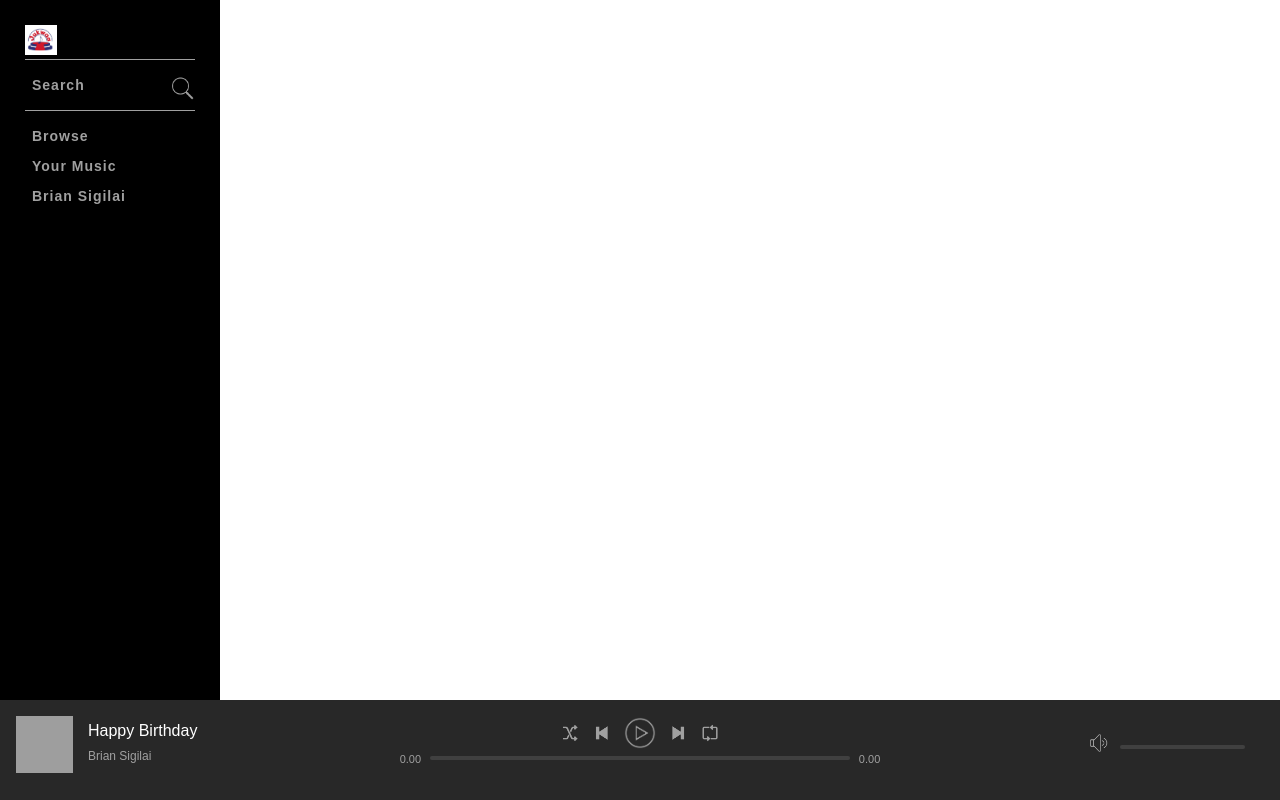
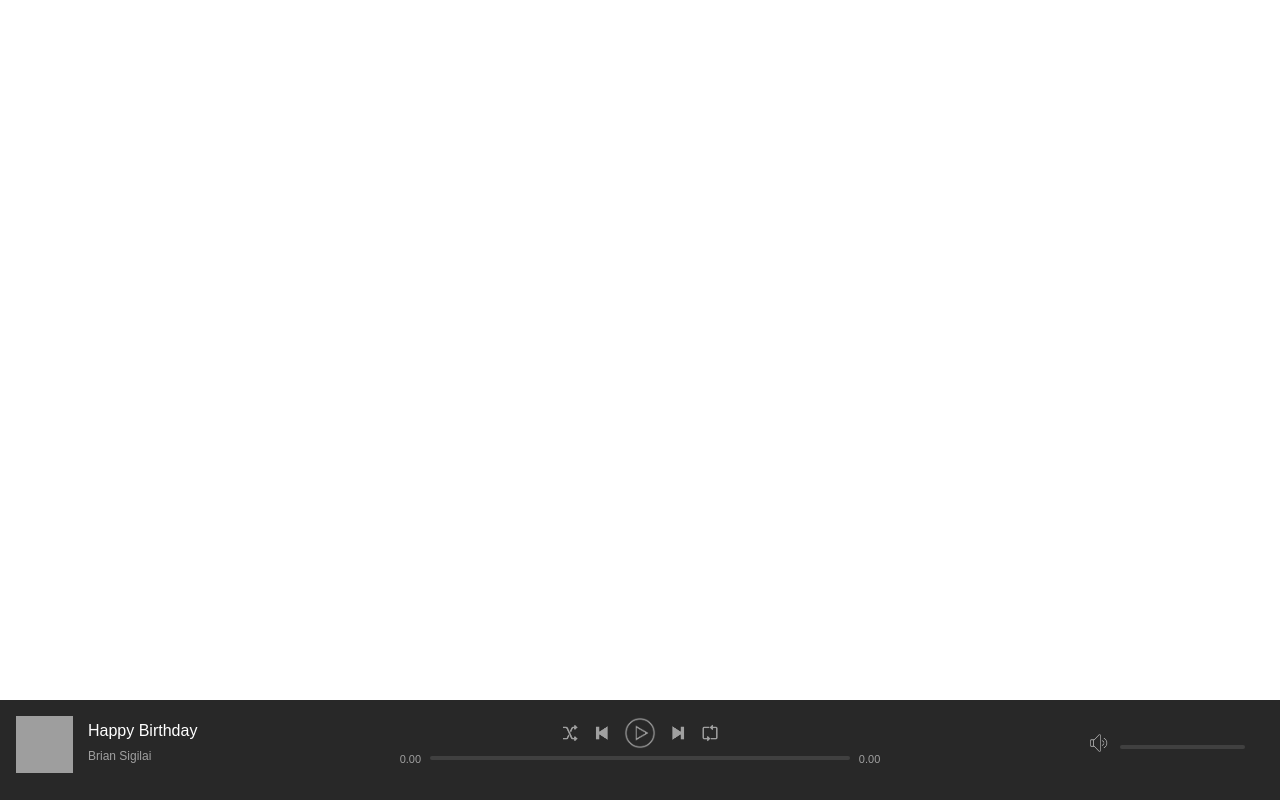
Before and after one commit to Sigilai5/Spotify-Clone, a PHP site: page / in a window 1280 px wide. Run offline with PHP 8.4, Linux system fonts and the light colour scheme; the visitor is signed in with stand-in values (Sample User, id 1); grey boxes are pictures that could not be loaded.

Commit message:
created navBarContainer.php

```diff
--- a/index.php
+++ b/index.php
@@ -25,41 +25,7 @@ else{
 
 <div id="mainContainer">
     <div id="topContainer">
-<div id="navBarContainer">
-<nav class="navBar">
 
-    <a href="index.php" class="logo">
-        <img src="assets/images/jukwaa.jpg">
-    </a>
-
-    <div class="group">
-
-        <div class="navItem">
-            <a href="search.php" class="navItemLink">Search
-                <img src="assets/images/icons/search.png" class="icon" alt="Search">
-            </a>
-        </div>
-
-    </div>
-
-    <div class="group">
-
-        <div class="navItem">
-            <a href="browse.php" class="navItemLink">Browse</a>
-        </div>
-        <div class="navItem">
-            <a href="yourMusic.php" class="navItemLink">Your Music</a>
-        </div>
-        <div class="navItem">
-            <a href="profile.php" class="navItemLink">Brian Sigilai</a>
-        </div>
-
-
-    </div>
-
-</nav>
-
-</div>
 
 
     </div>
```
Also changed, not shown: includes/navBarContainer.php (added, +7 -0 lines).
